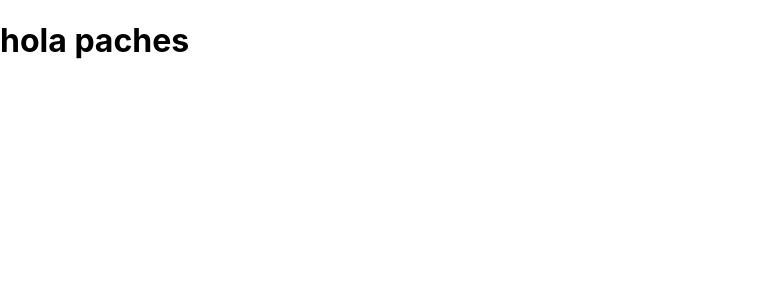
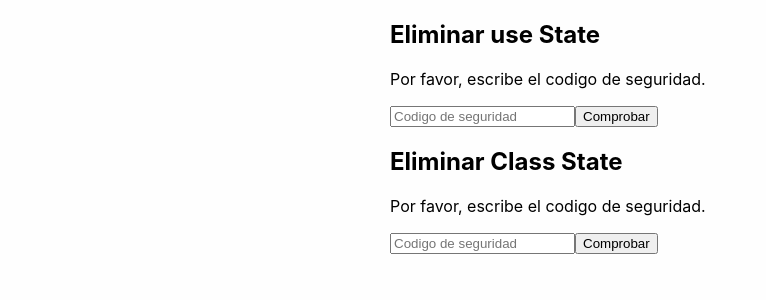
Before and after one commit to armanddevelop/professional-handling-state, a React (Create React App) app: page / in a window 1280 px wide. Shown: the top 300 px of the page, without its empty margins (0-766 px from the left). Built offline with nearby package versions, Linux system fonts and the light colour scheme.

Commit message:
difference between the functional components and class components with typeScript

```diff
--- a/package.json
+++ b/package.json
@@ -13,6 +13,7 @@
     "react": "^18.2.0",
     "react-dom": "^18.2.0",
     "react-scripts": "5.0.1",
+    "styled-components": "^5.3.6",
     "typescript": "^4.9.4",
     "web-vitals": "^2.1.4"
   },
@@ -39,5 +40,8 @@
       "last 1 firefox version",
       "last 1 safari version"
     ]
+  },
+  "devDependencies": {
+    "@types/styled-components": "^5.1.26"
   }
 }
--- a/src/App.tsx
+++ b/src/App.tsx
@@ -1,8 +1,14 @@
+import { ClassState } from "./Components/ClassState";
+import { UseState } from "./Components/UseState";
+import { GlobalStyle } from "./GlobalStyles";
+
 function App() {
   return (
-    <div className="App">
-      <h1>hola paches</h1>
-    </div>
+    <>
+      <GlobalStyle />
+      <UseState name="use State" />
+      <ClassState name="Class State" />
+    </>
   );
 }
 
--- /dev/null
+++ b/src/Components/ClassState.tsx
@@ -0,0 +1,32 @@
+import { Component } from "react";
+
+interface ClassStateProps {
+  name: string;
+}
+interface stateComponent {
+  error: boolean;
+}
+class ClassState extends Component<ClassStateProps, stateComponent> {
+  state: stateComponent = {
+    error: false,
+  };
+  render() {
+    const { name } = this.props;
+    return (
+      <div>
+        <h2> Eliminar {name}</h2>
+        <p>Por favor, escribe el codigo de seguridad.</p>
+        {this.state.error && (
+          <p>
+            <strong>Error:</strong> El codigo es incorrecto
+          </p>
+        )}
+        <input placeholder="Codigo de seguridad" />
+        <button onClick={() => this.setState({ error: !this.state.error })}>
+          Comprobar
+        </button>
+      </div>
+    );
+  }
+}
+export { ClassState };
--- /dev/null
+++ b/src/Components/UseState.tsx
@@ -0,0 +1,35 @@
+import { useEffect, useState } from "react";
+
+interface UseStateProps {
+  name: string;
+}
+
+export const UseState = ({ name }: UseStateProps) => {
+  const [error, setError] = useState<boolean>(false);
+  const [loading, setLoading] = useState<boolean>(false);
+  useEffect(() => {
+    if (loading) {
+      setTimeout(() => {
+        setLoading(false);
+      }, 3000);
+    }
+  }, [loading]);
+  return (
+    <div>
+      <h2> Eliminar {name}</h2>
+      <p>Por favor, escribe el codigo de seguridad.</p>
+      {error && (
+        <p>
+          <strong>Error:</strong> El codigo es incorrecto
+        </p>
+      )}
+      {loading && (
+        <p>
+          <strong>Cargando....</strong>
+        </p>
+      )}
+      <input placeholder="Codigo de seguridad" />
+      <button onClick={() => setLoading(!loading)}>Comprobar</button>
+    </div>
+  );
+};
--- /dev/null
+++ b/src/GlobalStyles.ts
@@ -0,0 +1,25 @@
+import { createGlobalStyle } from "styled-components";
+
+export const GlobalStyle = createGlobalStyle`
+  html {
+                box-sizing: border-box;
+                font-family: -apple-system, BlinkMacSystemFont, 'Segoe UI', Roboto, Oxygen, Ubuntu, Cantarell, 'Open Sans', 'Helvetica Neue', sans-serif;
+        }
+
+        *, *::before, *::after {
+                box-sizing: inherit;
+        }
+
+        ul {
+                list-style: none;
+        }
+
+        body {
+                background: #fefefe;
+                height: 100vh;
+                margin: 0 auto;
+                max-width: 500px;
+                overscroll-behavior: none;
+                width: 100%;
+        }
+`;
```
Also changed, not shown: 1 other file (tests, documents, lock files or other folders).
